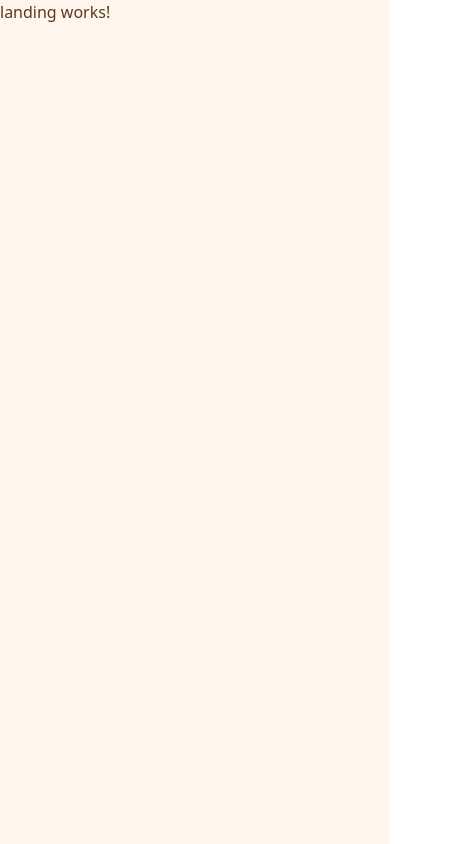
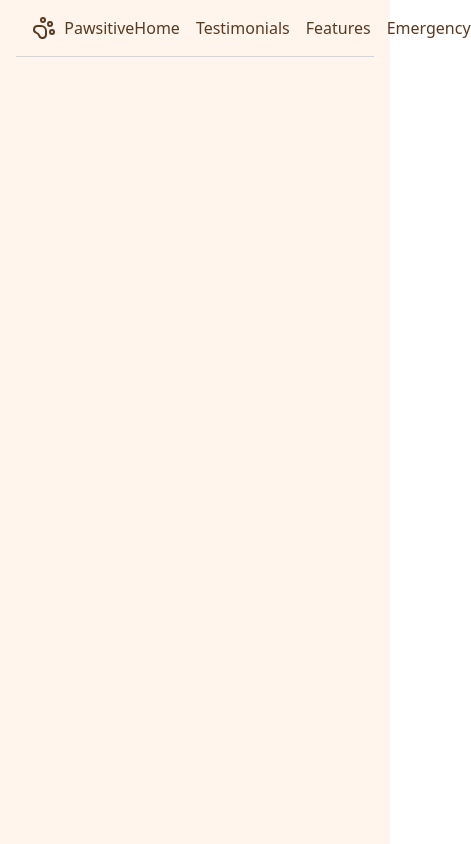
Before and after one commit to aquinofroilan/pawsitive, an Angular app: page / in a window 390 px wide. Shown: the whole page, 471 px wide, since content can reach past the window. Built offline with nearby package versions, Linux system fonts and the light colour scheme.

Commit message:
feat: enhance landing page layout with responsive navbar and logo styling

```diff
--- a/src/app/features/landing/components/landing-navbar/landing-navbar.component.html
+++ b/src/app/features/landing/components/landing-navbar/landing-navbar.component.html
@@ -1,11 +1,11 @@
-<nav>
+<nav class="flex flex-row justify-between items-center p-4 border-b-[1px] border-b-gray-300">
     <div>
         <a routerLink="/home" class="logo">
             <app-logo />
         </a>
     </div>
     <section>
-        <ul>
+        <ul class="flex space-x-4">
             <li>
                 <a routerLink="/home" routerLinkActive="active">Home</a>
             </li>
--- a/src/app/features/landing/home/home.component.html
+++ b/src/app/features/landing/home/home.component.html
@@ -1 +1,3 @@
-<p>landing works!</p>
+<main class="w-11/12 max-w-7xl mx-auto">
+    <app-landing-navbar/>
+</main>
--- a/src/app/features/landing/home/home.component.ts
+++ b/src/app/features/landing/home/home.component.ts
@@ -1,8 +1,9 @@
 import { Component } from "@angular/core";
+import { LandingNavbarComponent } from "../components/landing-navbar/landing-navbar.component";
 
 @Component({
     selector: "app-home",
-    imports: [],
+    imports: [LandingNavbarComponent],
     templateUrl: "./home.component.html",
     styleUrl: "./home.component.css",
 })
--- a/src/app/shared/components/ui/logo/logo.component.ts
+++ b/src/app/shared/components/ui/logo/logo.component.ts
@@ -4,7 +4,7 @@ import { Component } from "@angular/core";
     selector: "app-logo",
     styleUrl: "./logo.component.css",
     template: `
-        <div class="logo-container">
+        <div class="flex items-center gap-2">
             <svg
                 xmlns="http://www.w3.org/2000/svg"
                 width="24"
```
